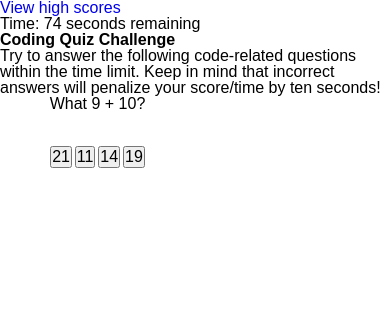
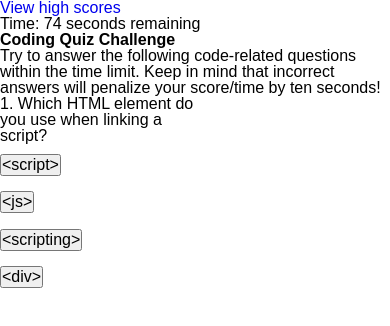
Before and after one commit to MarcusC811/Coding-Quiz-04-Challenge, a plain HTML site: page index.html in a window 390 px wide. Both pictures are taken after a click on the button "Start Quiz". Drawn offline with Linux system fonts and the light colour scheme.

Commit message:
added CSS, JS, HTML

```diff
--- a/assets/script.js
+++ b/assets/script.js
@@ -18,46 +18,107 @@ var timeLeft = 75;
 var highScore = localStorage.getItem("highScore");
 var questionsLists = [
     {
-        question: 'What 9 + 10?',
+        question: '1. Which HTML element do you use when linking a script?',
         Answers: [
-        '21',
-        '11',
-        '14',
-        '19' ],
-    correctAnswer: '19'
+        '<script>',
+        '<js>',
+        '<scripting>',
+        '<div>' ],
+        correctAnswer: '<script>'
 
     },
 
     {
-        question: 'Is Galaxia the GOAT?',
+        question: '2. Where do you link a JavaScript script in your HTML?',
         Answers: [
-        'yes',
-        'yes',
-        'yes',
-        'yes' ],
-    correctAnswer: 'yes'
+        '<head> section',
+        '<body> section',
+        'Either is fine' ],
+        correctAnswer: '<body> section'
 
     },
 
     {
-        question: 'Is my wife the baddest :hotface:?',
+        question: '3. What does HTML stand for?',
         Answers: [
-        'yes',
-        'yes',
-        'yes',
-        'yes' ],
-    correctAnswer: 'yes'
+        'Hyper Text Mark Up Language',
+        'Home Tool MarkUp Language',
+        'Hyperlink and Text Markup Language'],
+        correctAnswer: 'Hyper Text Mark Up Language'
 
     },
 
     {
-        question: 'Do I have the best wife in the world?',
+        question: '4. What would be the header on the page?',
         Answers: [
-        'yes',
-        'yes',
-        'yes',
-        'yes' ],
-    correctAnswer: 'yes'
+        '<h6>',
+        '<p>',
+        '<h1>',
+        '<a>' ],
+        correctAnswer: '<h1>'
+
+    },
+
+    {
+        question: '5. Which would be used in HTML to format a linebreak?',
+        Answers: [
+        '<a>',
+        '<p>',
+        '<br>',
+        '<break>' ],
+        correctAnswer: '<br>'
+
+    },
+
+    {
+        question: '6. What does CSS stand for?',
+        Answers: [
+        'Cascade Style Sheet',
+        'Cascading Style Sheet',
+        'Computer Style Sheet',
+        'Colorful Style Sheet' ],
+        correctAnswer: 'Cascading Style Sheet'
+
+    },
+
+    {
+        question: '7. Correct Syntax for linking a CSS file?',
+        Answers: [
+        '<link rel="stylesheet" href="/assets/style.css>',
+        '<link rel="stylesheet" src="/assets/style.css>' ],
+        correctAnswer: '<link rel="stylesheet" href="/assets/style.css>'
+
+    },
+
+    {
+        question: '8. What section of the HTML should the CSS file be linked?',
+        Answers: [
+        'The head section',
+        'The body section',
+        'End of document' ],
+        correctAnswer: 'The head section'
+
+    },
+
+    {
+        question: '9. What HTML tag should be used for inline CSS?',
+        Answers: [
+        '<link>',
+        '<style>',
+        '<css>',
+        '<color>' ],
+        correctAnswer: '<style>'
+
+    },
+
+    {
+        question: '10. Commenting in CSS is done how?',
+        Answers: [
+        '// Comment',
+        '/* Comment */',
+        '!-- Comment',
+        '"Comment"' ],
+        correctAnswer: '/* Comment */'
 
     },
 
@@ -68,7 +129,7 @@ var questionsLists = [
         '',
         '',
         '' ],
-    correctAnswer: ''
+        correctAnswer: ''
 
     }
 ];
@@ -109,6 +170,8 @@ function answerVerify (event) {
 
     if(currentQuestion >= questionsLists.length - 1) {
         testShowResults();
+    } else if(timeLeft === 0) {
+        testShowResults();
     }
 }
 
@@ -127,21 +190,21 @@ function setTime() {
 }
 
 function testShowResults() {
-    if(currentQuestion >= questionsLists.length - 1) {
         timeLeft = 0;
+        quizSection.classList.remove('container');
         quizSection.classList.add('hide');
         resultEl.classList.remove('hide');
         questionContainer.classList.add('hide');
-        resultP.innerText = "Nice job! Your score is " + lastWin;
-  }
+
+        resultP.innerText = "Nice job! Your score is " + lastWin + "/10";
     timerEl.classList.add('hide');
     scoreBoard(lastWin);
-    console.log(lastWin);
 }
+console.log(lastWin);
 // Function for rendering scoreboard
 function scoreBoard (lastWin) {
     localStorage.setItem('highScore', lastWin);
-    console.log(typeof highScore);
+    console.log(highScore);
     return highScore;
 }
 
--- a/assets/style.css
+++ b/assets/style.css
@@ -41,3 +41,22 @@
     width: 50%;
     justify-content: space-around;
 }
+
+@media only screen and (max-width: 700px) {
+    #answer-container {
+        display: block;
+        height: 200px;
+        justify-content: space-around;
+    }
+
+    #answer-buttons {
+        display: flex;
+        flex-direction: column;
+        height: 150px;
+        justify-content: space-around;
+    }
+
+    .new-answer-btn {
+        width: fit-content;
+    }
+}
--- a/index.html
+++ b/index.html
@@ -21,6 +21,12 @@
     </header>
 
     <div class="container" id="quiz-ele">
+        <div class="userControls">
+            <button id="startButton">
+                Start Quiz
+            </button>
+        </div>
+
         <div class="hide" id="question-container">
             <div id="question"> </div>
         </div>
@@ -29,12 +35,6 @@
             <div id="answer-buttons">
 
             </div>
-        </div>
-
-        <div class="userControls">
-            <button id="startButton">
-                Start Quiz
-            </button>
         </div>
     </div>
 
```
